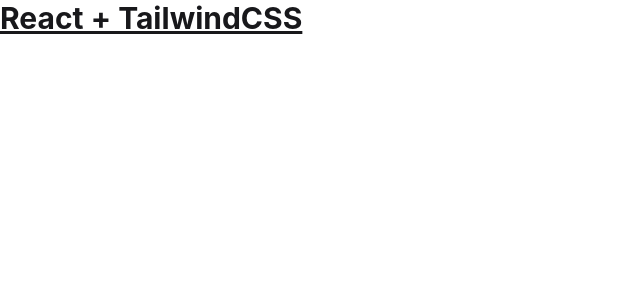
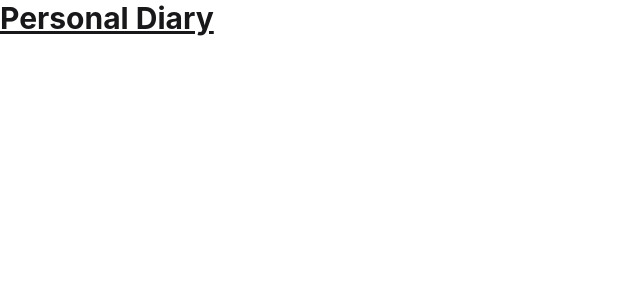
Before and after one commit to riya1997/ReactProject, a React (Vite) app: page / in a window 1280 px wide. Shown: the top 300 px of the page, without its empty margins (0-640 px from the left). Built offline with nearby package versions, Linux system fonts and the light colour scheme.

Commit message:
Initial commit

```diff
--- a/src/App.jsx
+++ b/src/App.jsx
@@ -1,5 +1,5 @@
 const App = () => {
-  return <h1 className="text-3xl font-bold underline">React + TailwindCSS</h1>;
+  return <h1 className="text-3xl font-bold underline">Personal Diary</h1>;
 };
 
 export default App;
```
